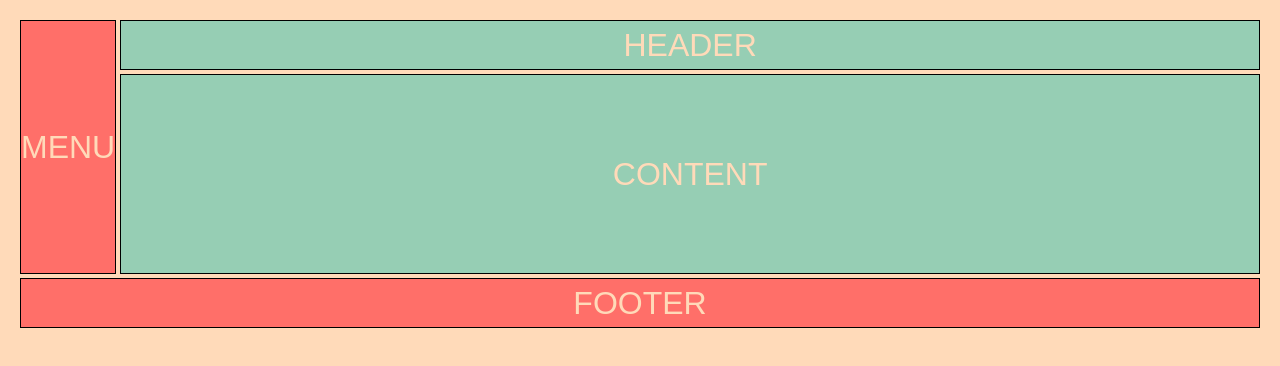
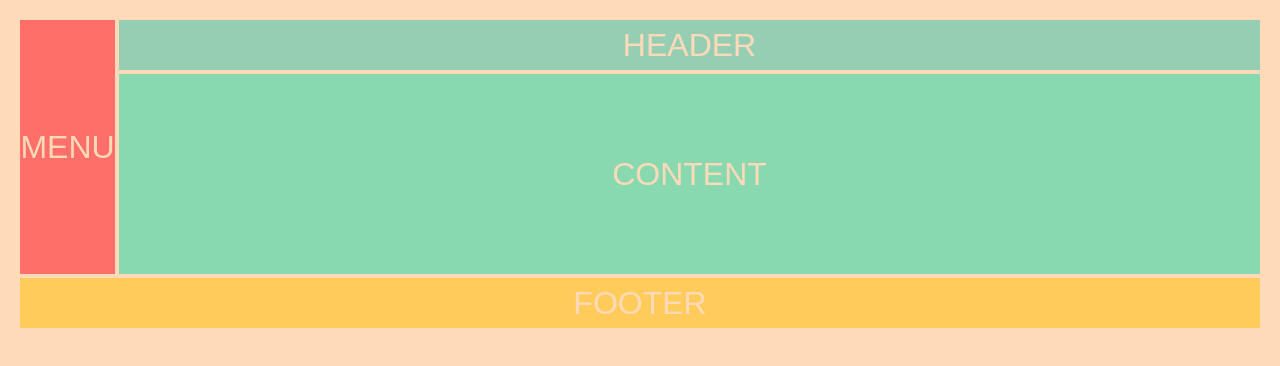
Before and after one commit to bobandraa/cssGrid, a plain HTML site: page index.html in a window 1280 px wide. Drawn offline with Linux system fonts and the light colour scheme.

Commit message:
ammended div colors

```diff
--- a/basic.css
+++ b/basic.css
@@ -5,7 +5,7 @@
 	align-items: center;
 	font-size: 2em;
 	color: #ffdab9;
-	border: solid black 1px;
+	/*border: solid black 1px;*/
 }
 
 html, body {
@@ -14,10 +14,18 @@ html, body {
 	margin: 10px;
 }
 
-.container > div:nth-child(odd){
+.container > div:nth-child(1n){
 	background-color: #96ceb4;
 }
 
-.container > div:nth-child(even){
+.container > div:nth-child(2n){
 	background-color: #ff6f69;
 }
+
+.container > div:nth-child(3n){
+	background-color: #88d8b0;
+}
+
+.container > div:nth-child(4n){
+	background-color: #ffcc5c;
+}
```
